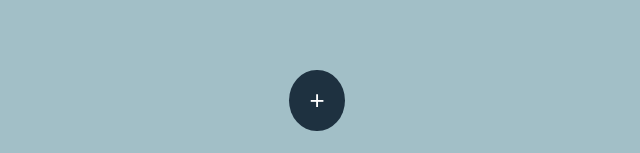
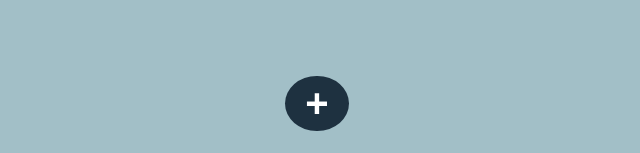
Before and after one commit to andy-techen/post-writer, a website: page index.html in a window 1280 px wide. Shown: the part 644-797 px from the top of the page, 323-963 px from the left. Drawn offline with nearby package versions, Linux system fonts and the light colour scheme.

Commit message:
minor fixes for styles

```diff
--- a/assets/styles/style.css
+++ b/assets/styles/style.css
@@ -23,8 +23,9 @@ footer button {
     border-radius: 50%;
     color: #ffffff;
     cursor: pointer;
-    font-size: 26px;
-    padding: 15px 20px;
+    font-size: 40px;
+    font-weight: 900;
+    padding: 5px 20px;
 }
 footer button:hover {
     background-color: #000000;
```
